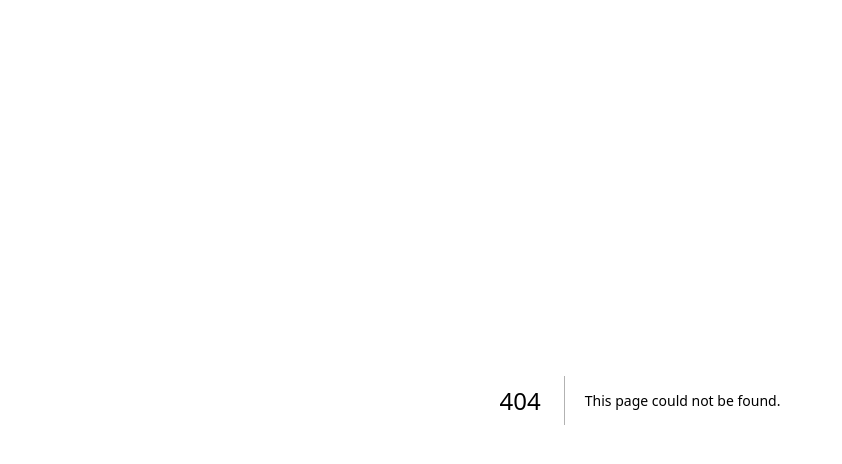
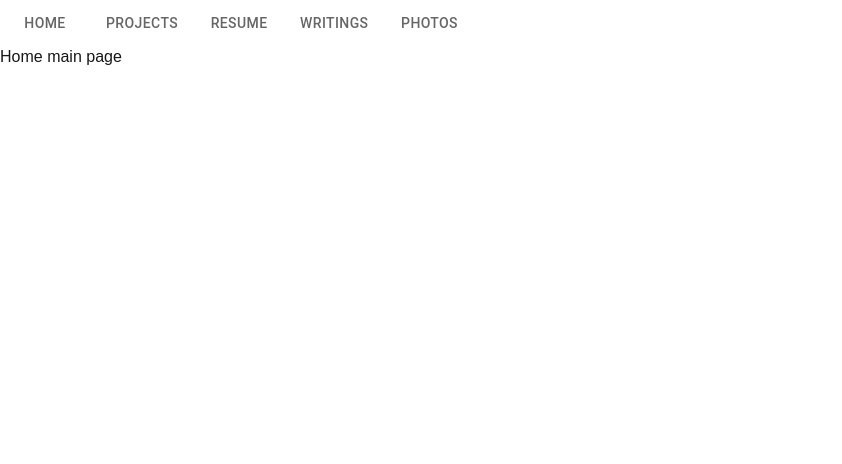
Before and after one commit to khandu-utkarsh/khandu-utkarsh.github.io, a Next.js app in the folder my-website/: page /home in a window 1280 px wide. Before the commit this address had no page. Shown: the top 464 px of the page, without its empty margins (0-842 px from the left). Built offline with nearby package versions, Linux system fonts and the light colour scheme.

Commit message:
Added basic navbar.

```diff
--- /dev/null
+++ b/my-website/src/app/home/page.tsx
@@ -0,0 +1,3 @@
+export default function Home() {
+    return (<>Home main page</>)
+};
--- a/my-website/src/app/layout.tsx
+++ b/my-website/src/app/layout.tsx
@@ -1,6 +1,9 @@
+import { PropsWithChildren } from "react";
+
 import type { Metadata } from "next";
 import { Geist, Geist_Mono } from "next/font/google";
 import "./globals.css";
+import Header from "@/components/Header"
 
 const geistSans = Geist({
   variable: "--font-geist-sans",
@@ -17,15 +20,15 @@ export const metadata: Metadata = {
   description: "Generated by create next app",
 };
 
+
 export default function RootLayout({
   children,
-}: Readonly<{
-  children: React.ReactNode;
-}>) {
+}: PropsWithChildren<{}>) {
   return (
     <html lang="en">
       <body className={`${geistSans.variable} ${geistMono.variable}`}>
-        {children}
+      <Header />
+          {children}
       </body>
     </html>
   );
--- /dev/null
+++ b/my-website/src/app/photos/page.tsx
@@ -0,0 +1,3 @@
+export default function Writings() {
+    return (<>Photos page</>)
+};
--- /dev/null
+++ b/my-website/src/app/projects/page.tsx
@@ -0,0 +1,3 @@
+export default function Writings() {
+    return (<>Projects page</>)
+};
--- /dev/null
+++ b/my-website/src/app/resume/page.tsx
@@ -0,0 +1,3 @@
+export default function Resume() {
+    return (<>Resume page</>)
+};
--- /dev/null
+++ b/my-website/src/app/writings/page.tsx
@@ -0,0 +1,3 @@
+export default function Writings() {
+    return (<>Writings page</>)
+};
--- /dev/null
+++ b/my-website/src/components/Header.tsx
@@ -0,0 +1,44 @@
+"use client"
+
+import * as React from 'react';
+import Box from '@mui/material/Box';
+import Tabs from '@mui/material/Tabs';
+import Link from 'next/link'
+import Tab from '@mui/material/Tab';
+
+
+interface LinkTabProps {
+  label?: string;
+  href?: string;
+  selected?: boolean;
+}
+
+function LinkTab(props: LinkTabProps) {
+
+    const { label, href, selected, ...rest } = props;
+    return (
+        <Link href={href || "#"} passHref>
+            <Tab
+                label={label}
+                {...rest}
+            />
+        </Link>
+    );
+}
+
+export default function NavTabs() {
+  return (
+    <Box sx={{ width: '100%' }}>
+      <Tabs
+        value={false}
+        role="navigation"
+      >
+        <LinkTab label="Home" href="/home" />
+        <LinkTab label="Projects" href="/projects" />
+        <LinkTab label="Resume" href="/resume" />
+        <LinkTab label="Writings" href="/writings" />
+        <LinkTab label="Photos" href="/photos" />
+      </Tabs>
+    </Box>
+  );
+}
```
